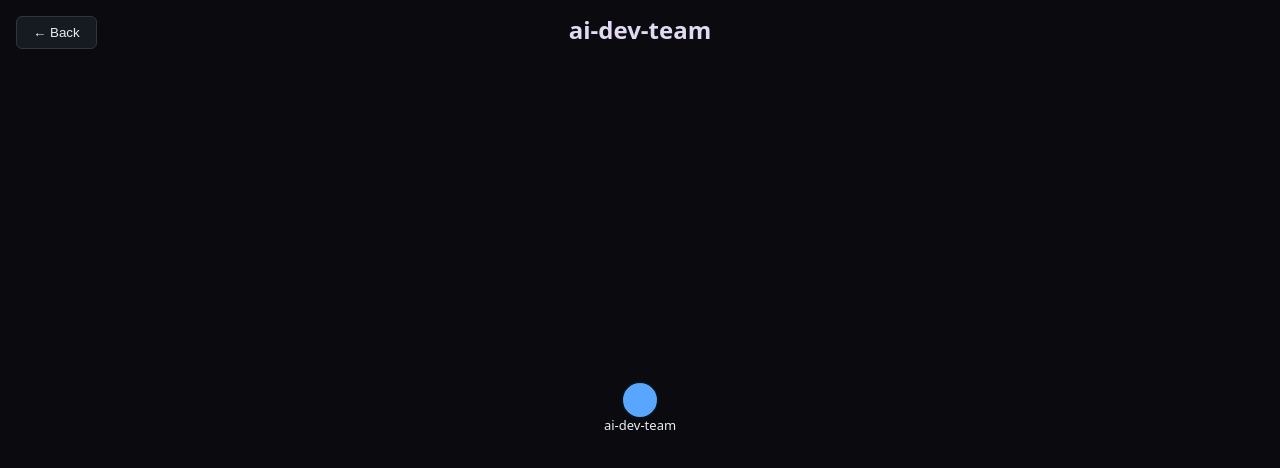
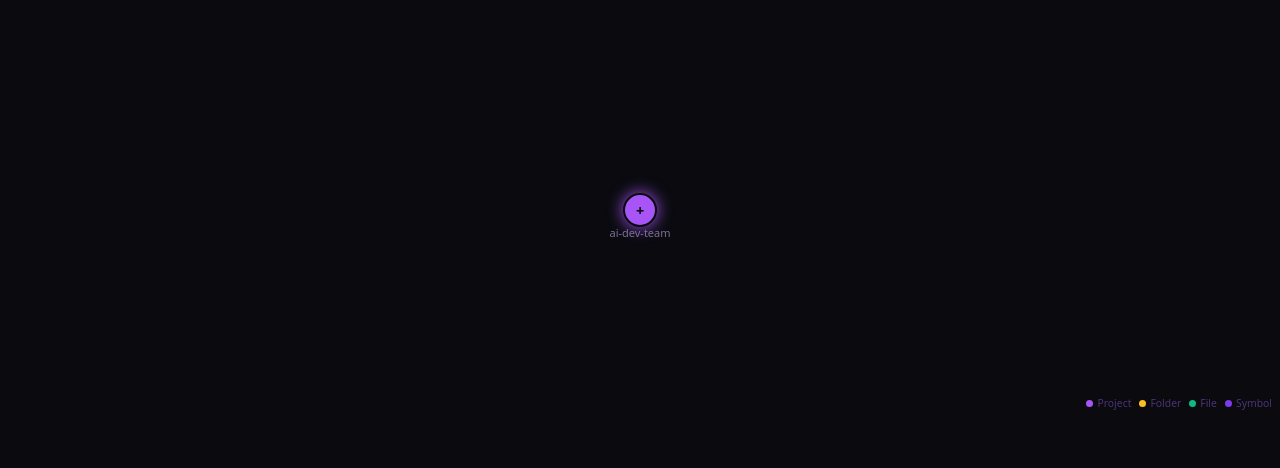
Before and after one commit to sheikhBasit/basit-knowledge-graph, a React (Vite) app: page / in a window 1280 px wide. Both pictures are taken after a click on the element 178 px from the left and 161 px from the top of the page. Shown: the top 468 px of the page. Built offline with nearby package versions, Linux system fonts and the light colour scheme.

Commit message:
feat: rewrite GraphView as embedded D3 with depth-click expand

```diff
--- a/src/components/GraphView.tsx
+++ b/src/components/GraphView.tsx
@@ -4,14 +4,23 @@ import type { ProjectGraph, GraphNode } from "../types";
 
 interface Props {
   slug: string;
-  onBack: () => void;
+  height?: number;
 }
 
-const DEPTH_COLORS = ["#58a6ff", "#3fb950", "#f0883e", "#a371f7"];
-const DEPTH_RADII = [18, 12, 8, 5];
+const DEPTH_COLORS = [
+  "var(--node-0)",
+  "var(--node-1)",
+  "var(--node-2)",
+  "var(--node-3)",
+];
+const DEPTH_RADII = [16, 11, 7, 4];
 
-export default function GraphView({ slug, onBack }: Props) {
+type SimNode = GraphNode & d3.SimulationNodeDatum;
+type SimLink = { source: SimNode; target: SimNode };
+
+export default function GraphView({ slug, height = 420 }: Props) {
   const svgRef = useRef<SVGSVGElement>(null);
+  const containerRef = useRef<HTMLDivElement>(null);
   const [graph, setGraph] = useState<ProjectGraph | null>(null);
   const [visibleIds, setVisibleIds] = useState<Set<string>>(new Set());
   const [tooltip, setTooltip] = useState<{
@@ -19,53 +28,62 @@ export default function GraphView({ slug, onBack }: Props) {
     y: number;
     text: string;
   } | null>(null);
+  const [loading, setLoading] = useState(true);
 
   useEffect(() => {
+    setLoading(true);
     fetch(`/data/${slug}.json`)
       .then((r) => r.json())
       .then((g: ProjectGraph) => {
         setGraph(g);
         const rootId = g.nodes.find((n) => n.depth === 0)?.id;
         if (rootId) setVisibleIds(new Set([rootId]));
-      });
+        setLoading(false);
+      })
+      .catch(() => setLoading(false));
   }, [slug]);
 
   useEffect(() => {
-    if (!graph || !svgRef.current) return;
+    if (!graph || !svgRef.current || loading) return;
+
     const svg = d3.select(svgRef.current);
     svg.selectAll("*").remove();
 
-    const width = svgRef.current.clientWidth;
-    const height = svgRef.current.clientHeight;
+    const width = svgRef.current.clientWidth || 600;
+    const h = height;
 
-    const visibleNodes = graph.nodes.filter((n) => visibleIds.has(n.id));
-    const visibleEdges = graph.edges.filter(
-      (e) => visibleIds.has(e.source) && visibleIds.has(e.target),
-    );
+    const visibleNodes = graph.nodes.filter((n) =>
+      visibleIds.has(n.id),
+    ) as SimNode[];
+    const visibleEdges = graph.edges
+      .filter((e) => visibleIds.has(e.source) && visibleIds.has(e.target))
+      .map((e) => ({ ...e }));
 
     const sim = d3
-      .forceSimulation(visibleNodes as d3.SimulationNodeDatum[])
+      .forceSimulation<SimNode>(visibleNodes)
       .force(
         "link",
         d3
-          .forceLink(
-            visibleEdges as d3.SimulationLinkDatum<d3.SimulationNodeDatum>[],
+          .forceLink<SimNode, d3.SimulationLinkDatum<SimNode>>(
+            visibleEdges as d3.SimulationLinkDatum<SimNode>[],
           )
-          .id((d: d3.SimulationNodeDatum) => (d as GraphNode).id)
-          .distance(80),
+          .id((d) => d.id)
+          .distance(70),
       )
-      .force("charge", d3.forceManyBody().strength(-200))
-      .force("center", d3.forceCenter(width / 2, height / 2))
-      .force("collision", d3.forceCollide(30));
+      .force("charge", d3.forceManyBody().strength(-220))
+      .force("center", d3.forceCenter(width / 2, h / 2))
+      .force(
+        "collision",
+        d3.forceCollide<SimNode>((d) => DEPTH_RADII[d.depth] + 10),
+      );
 
     const g = svg.append("g");
+
     svg.call(
       d3
         .zoom<SVGSVGElement, unknown>()
-        .on("zoom", (e) => g.attr("transform", e.transform)) as d3.ZoomBehavior<
-        SVGSVGElement,
-        unknown
-      >,
+        .scaleExtent([0.3, 3])
+        .on("zoom", (e) => g.attr("transform", e.transform)),
     );
 
     const link = g
@@ -73,58 +91,58 @@ export default function GraphView({ slug, onBack }: Props) {
       .selectAll("line")
       .data(visibleEdges)
       .join("line")
-      .attr("stroke", "#30363d")
-      .attr("stroke-width", 1.5);
+      .attr("stroke", "#2d1f4e")
+      .attr("stroke-width", 1.5)
+      .attr("stroke-opacity", 0.8);
 
     const node = g
       .append("g")
-      .selectAll<SVGGElement, GraphNode>("g")
+      .selectAll<SVGGElement, SimNode>("g")
       .data(visibleNodes)
       .join("g")
       .style("cursor", "pointer")
       .call(
         d3
-          .drag<SVGGElement, GraphNode>()
+          .drag<SVGGElement, SimNode>()
           .on("start", (event, d) => {
             if (!event.active) sim.alphaTarget(0.3).restart();
-            (d as d3.SimulationNodeDatum).fx = (d as d3.SimulationNodeDatum).x;
-            (d as d3.SimulationNodeDatum).fy = (d as d3.SimulationNodeDatum).y;
+            d.fx = d.x;
+            d.fy = d.y;
           })
           .on("drag", (event, d) => {
-            (d as d3.SimulationNodeDatum).fx = event.x;
-            (d as d3.SimulationNodeDatum).fy = event.y;
+            d.fx = event.x;
+            d.fy = event.y;
           })
           .on("end", (event, d) => {
             if (!event.active) sim.alphaTarget(0);
-            (d as d3.SimulationNodeDatum).fx = null;
-            (d as d3.SimulationNodeDatum).fy = null;
+            d.fx = null;
+            d.fy = null;
           }),
       )
-      .on("click", (_event, d: GraphNode) => {
+      .on("click", (_e, d: SimNode) => {
         if (d.children.length === 0) return;
         setVisibleIds((prev) => {
           const next = new Set(prev);
-          const allChildrenVisible = d.children.every((c) => prev.has(c));
-          if (allChildrenVisible) {
-            const collect = (id: string) => {
+          const allVisible = d.children.every((c) => prev.has(c));
+          if (allVisible) {
+            const collapse = (id: string) => {
               const n = graph.nodes.find((n) => n.id === id);
               if (!n) return;
               next.delete(id);
-              n.children.forEach(collect);
+              n.children.forEach(collapse);
             };
-            d.children.forEach(collect);
+            d.children.forEach(collapse);
           } else {
             d.children.forEach((c) => next.add(c));
           }
           return next;
         });
       })
-      .on("mouseover", (event, d: GraphNode) => {
-        setTooltip({
-          x: event.clientX + 12,
-          y: event.clientY - 8,
-          text: d.summary,
-        });
+      .on("mouseover", (event, d: SimNode) => {
+        const rect = containerRef.current?.getBoundingClientRect();
+        const x = event.clientX - (rect?.left ?? 0) + 12;
+        const y = event.clientY - (rect?.top ?? 0) - 8;
+        setTooltip({ x, y, text: d.summary });
       })
       .on("mouseout", () => setTooltip(null));
 
@@ -132,19 +150,34 @@ export default function GraphView({ slug, onBack }: Props) {
       .append("circle")
       .attr("r", (d) => DEPTH_RADII[d.depth])
       .attr("fill", (d) => DEPTH_COLORS[d.depth])
-      .attr("stroke", "#0d1117")
-      .attr("stroke-width", 2);
+      .attr("stroke", "var(--bg)")
+      .attr("stroke-width", 2)
+      .attr("filter", (d) =>
+        d.depth === 0 ? "drop-shadow(0 0 8px var(--node-0))" : "none",
+      );
 
     node
       .append("text")
-      .text((d) => d.label)
-      .attr("dy", (d) => DEPTH_RADII[d.depth] + 12)
+      .text((d) => (d.label.length > 18 ? d.label.slice(0, 16) + "…" : d.label))
+      .attr("dy", (d) => DEPTH_RADII[d.depth] + 11)
       .attr("text-anchor", "middle")
-      .attr("fill", "#e6edf3")
-      .attr("font-size", (d) => Math.max(9, 13 - d.depth * 2));
+      .attr("fill", "var(--text-muted)")
+      .attr("font-size", (d) => Math.max(8, 11 - d.depth * 1.5))
+      .attr("pointer-events", "none");
 
-    type SimNode = GraphNode & d3.SimulationNodeDatum;
-    type SimLink = { source: SimNode; target: SimNode };
+    node
+      .filter((d) => d.children.length > 0)
+      .append("text")
+      .text((d) => {
+        const allVisible = d.children.every((c) => visibleIds.has(c));
+        return allVisible ? "−" : "+";
+      })
+      .attr("text-anchor", "middle")
+      .attr("dominant-baseline", "central")
+      .attr("fill", "var(--bg)")
+      .attr("font-size", (d) => DEPTH_RADII[d.depth] * 0.9)
+      .attr("font-weight", 700)
+      .attr("pointer-events", "none");
 
     sim.on("tick", () => {
       link
@@ -152,69 +185,95 @@ export default function GraphView({ slug, onBack }: Props) {
         .attr("y1", (d) => (d as unknown as SimLink).source.y ?? 0)
         .attr("x2", (d) => (d as unknown as SimLink).target.x ?? 0)
         .attr("y2", (d) => (d as unknown as SimLink).target.y ?? 0);
-      node.attr(
-        "transform",
-        (d) => `translate(${(d as SimNode).x ?? 0},${(d as SimNode).y ?? 0})`,
-      );
+      node.attr("transform", (d) => `translate(${d.x ?? 0},${d.y ?? 0})`);
     });
 
     return () => {
       sim.stop();
     };
-  }, [graph, visibleIds]);
+  }, [graph, visibleIds, height, loading]);
+
+  if (loading)
+    return (
+      <div
+        style={{
+          height,
+          display: "flex",
+          alignItems: "center",
+          justifyContent: "center",
+          color: "var(--text-faint)",
+          fontSize: "0.85rem",
+        }}
+      >
+        Loading graph…
+      </div>
+    );
 
   return (
-    <div style={{ position: "relative", width: "100vw", height: "100vh" }}>
-      <button
-        onClick={onBack}
-        style={{
-          position: "absolute",
-          top: "1rem",
-          left: "1rem",
-          zIndex: 10,
-          background: "#161b22",
-          border: "1px solid #30363d",
-          color: "#e6edf3",
-          padding: "0.5rem 1rem",
-          borderRadius: "6px",
-          cursor: "pointer",
-        }}
-      >
-        ← Back
-      </button>
-      {graph && (
-        <h2
-          style={{
-            position: "absolute",
-            top: "1rem",
-            left: "50%",
-            transform: "translateX(-50%)",
-            zIndex: 10,
-          }}
-        >
-          {graph.project}
-        </h2>
-      )}
-      <svg ref={svgRef} width="100%" height="100%" />
+    <div ref={containerRef} style={{ position: "relative", height }}>
+      <svg
+        ref={svgRef}
+        width="100%"
+        height={height}
+        style={{ display: "block" }}
+      />
       {tooltip && (
         <div
           style={{
-            position: "fixed",
+            position: "absolute",
             left: tooltip.x,
             top: tooltip.y,
-            background: "#161b22",
-            border: "1px solid #30363d",
+            background: "var(--bg-card)",
+            border: "1px solid var(--border)",
             borderRadius: "6px",
-            padding: "0.5rem 0.8rem",
-            fontSize: "0.8rem",
-            maxWidth: "260px",
-            zIndex: 20,
+            padding: "0.4rem 0.7rem",
+            fontSize: "0.75rem",
+            maxWidth: "220px",
+            zIndex: 10,
+            color: "var(--text)",
             pointerEvents: "none",
+            boxShadow: "0 4px 12px rgba(0,0,0,0.4)",
           }}
         >
           {tooltip.text}
         </div>
       )}
+      <div
+        style={{
+          position: "absolute",
+          bottom: "0.5rem",
+          right: "0.5rem",
+          display: "flex",
+          gap: "0.5rem",
+          fontSize: "0.65rem",
+          color: "var(--text-faint)",
+        }}
+      >
+        {(
+          [
+            ["Project", "var(--node-0)"],
+            ["Folder", "var(--node-1)"],
+            ["File", "var(--node-2)"],
+            ["Symbol", "var(--node-3)"],
+          ] as [string, string][]
+        ).map(([label, color]) => (
+          <span
+            key={label}
+            style={{ display: "flex", alignItems: "center", gap: "0.25rem" }}
+          >
+            <span
+              style={{
+                width: 7,
+                height: 7,
+                borderRadius: "50%",
+                background: color,
+                display: "inline-block",
+              }}
+            />
+            {label}
+          </span>
+        ))}
+      </div>
     </div>
   );
 }
```
